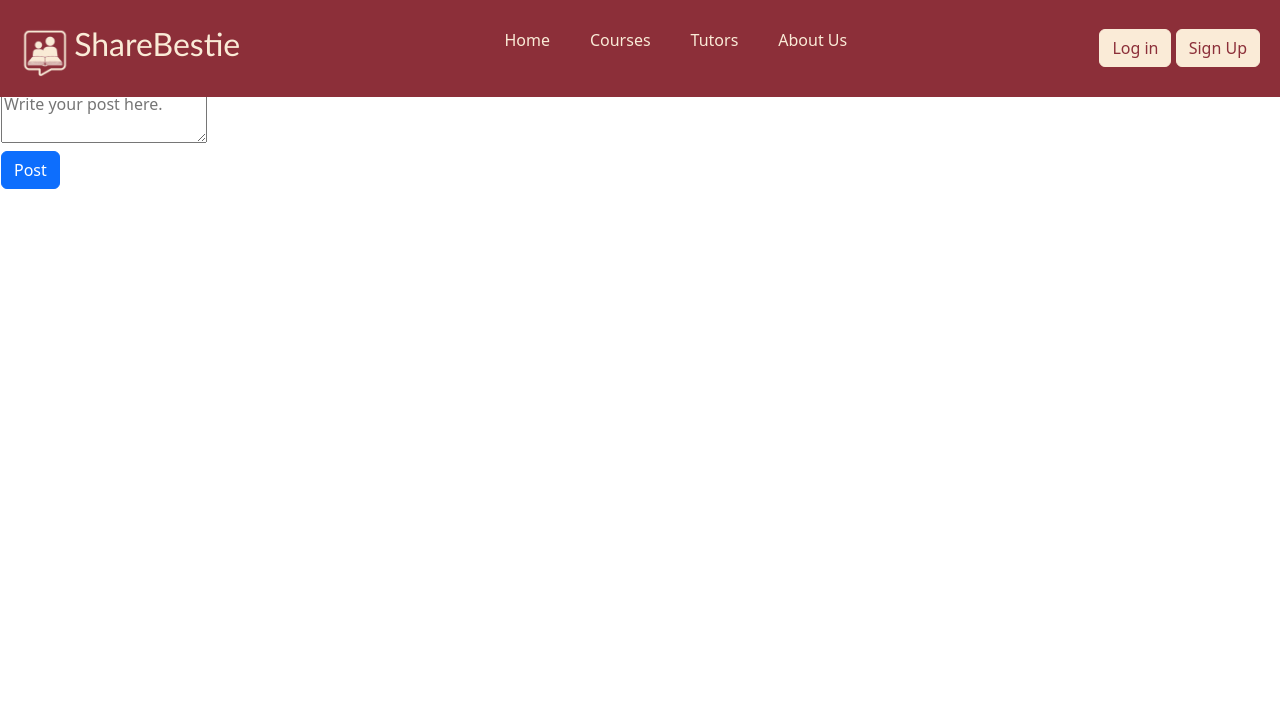
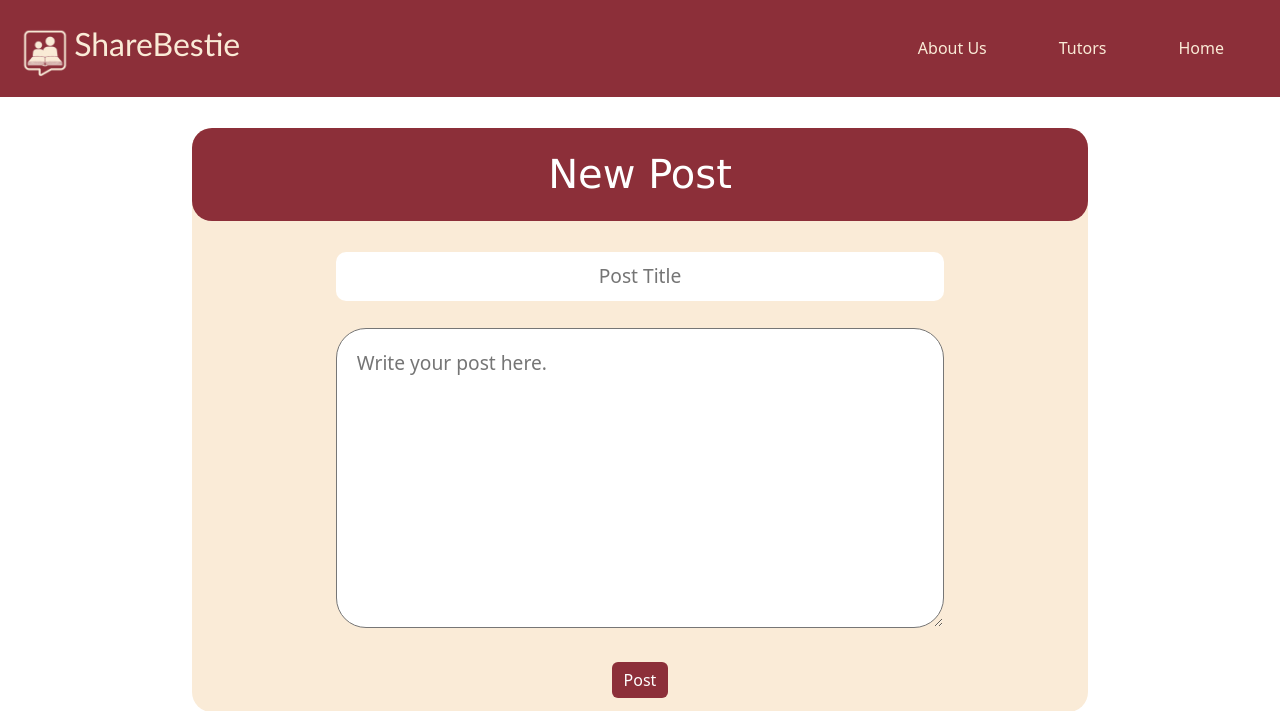
Before and after one commit to RedRogue10/shareBestie, a PHP site: page /postAdd.php?courseID=1 in a window 1280 px wide. Shown: the top 711 px of the page. Run offline with PHP 8.4, Linux system fonts and the light colour scheme.

Commit message:
Update postAdd.php

```diff
--- a/postAdd.php
+++ b/postAdd.php
@@ -41,43 +41,24 @@
     <meta charset="UTF-8">
     <meta name="viewport" content="width=device-width, initial-scale=1.0">
 
-    <link rel="stylesheet" href="styles.css">
+    <link rel="stylesheet" href="SigninCSS.css">
     <link href="https://cdn.jsdelivr.net/npm/bootstrap@5.3.3/dist/css/bootstrap.min.css" rel="stylesheet" integrity="sha384-QWTKZyjpPEjISv5WaRU9OFeRpok6YctnYmDr5pNlyT2bRjXh0JMhjY6hW+ALEwIH" crossorigin="anonymous">
     <link rel="icon" type="image/x-icon" href="ShareBestie_Logo.png">
 
+    <title>Login</title>
     <title>Post</title>
 </head>
 <body>
-    <!--Header Section-->
-    <header>
-        <div class="logo">
-            <img src="ShareBestie_Logo.png" alt="Your Website Logo">
+    <!--Navigation Menu-->
+    <div class="navbar-header">
+        <ul>
+            <img src="ShareBestie_Logo.png" alt="LOGO" style=" padding:0%; height:50px; width:50px; object-fit:cover;">
             <a href="home.php" id="brandname">ShareBestie</a>
-        </div>
-        <nav>
-            <ul>
-                <li><a href="home.php">Home</a></li>
-                <li><a href="courseSearch.php">Courses</a></li>
-                <li><a href="tutors.php">Tutors</a></li>
-                <li><a href="about.php">About Us</a></li>
-            </ul>
-        </nav>
-         <!--Log In and Sign Up for Logged In and Nonlogged In Users-->
-        <?php
-            if(isset($_SESSION['userID'])){
-                echo '<div class="user-auth">
-                        <a href="userAccount.php"><button class="btn btn-primary" id="account" type="submit" >Account</button></a>
-                        <a href="userLogout.php"><button class="btn btn-primary" id="logout" type="submit">Log Out</button></a>
-                    </div>';
-            }else{
-                echo '<div class="user-auth">
-                        <a href="userLogin.php"><button class="btn btn-primary" id="login" type="submit" >Log in</button></a>
-                        <a href="userSignup.php"><button class="btn btn-primary" id="signup" type="submit" >Sign Up</button></a>
-              </div>';
-            }
-        ?>
-    </header>
-
+            <li><a href="home.php">Home</a></li>
+            <li><a href="tutors.php">Tutors</a></li>
+            <li><a href="about.php">About Us</a></li>
+        </ul>
+    </div>
     <div class="signupform">
         <h1 id="tableHeader">New Post</h1>
         <div class="addpost">
```
